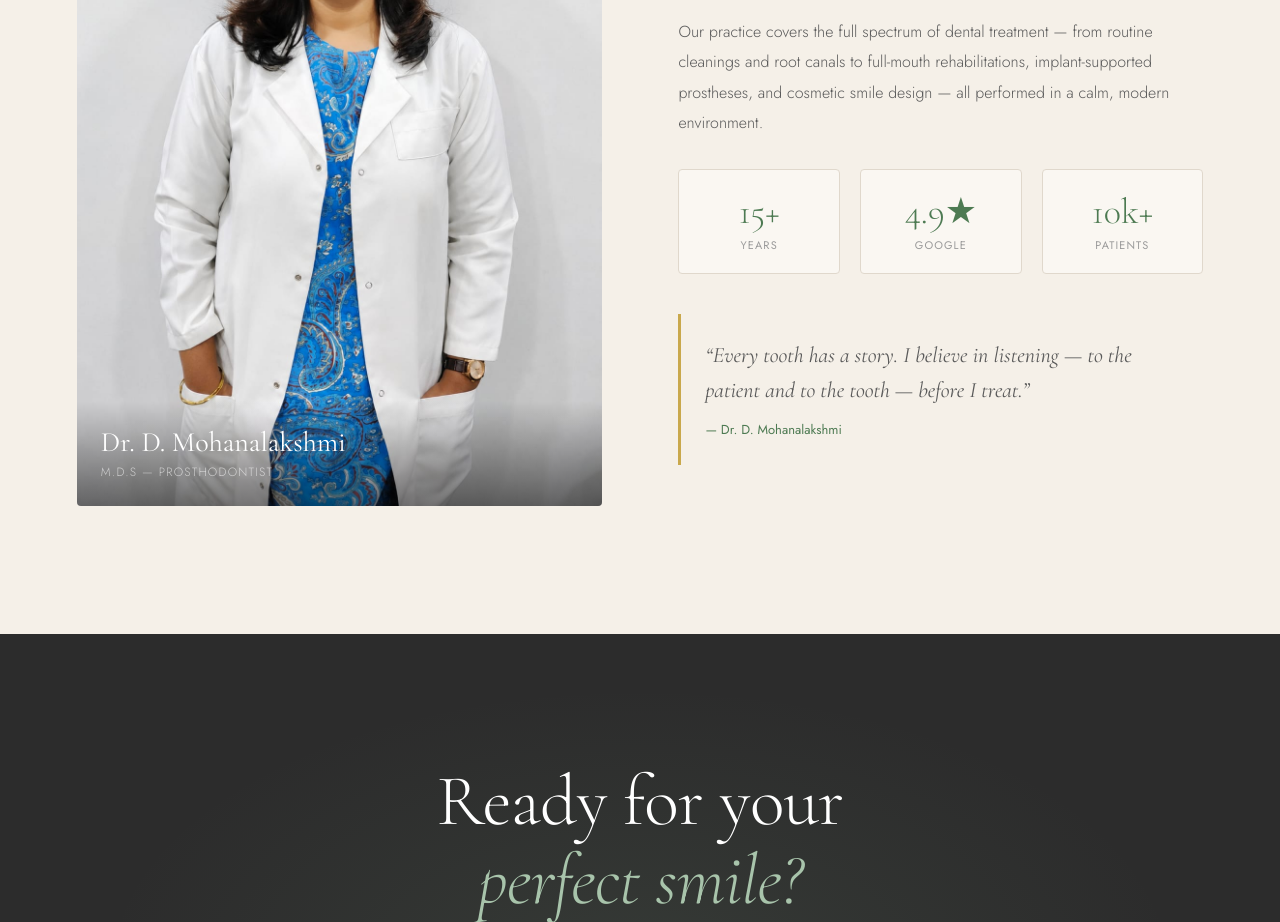
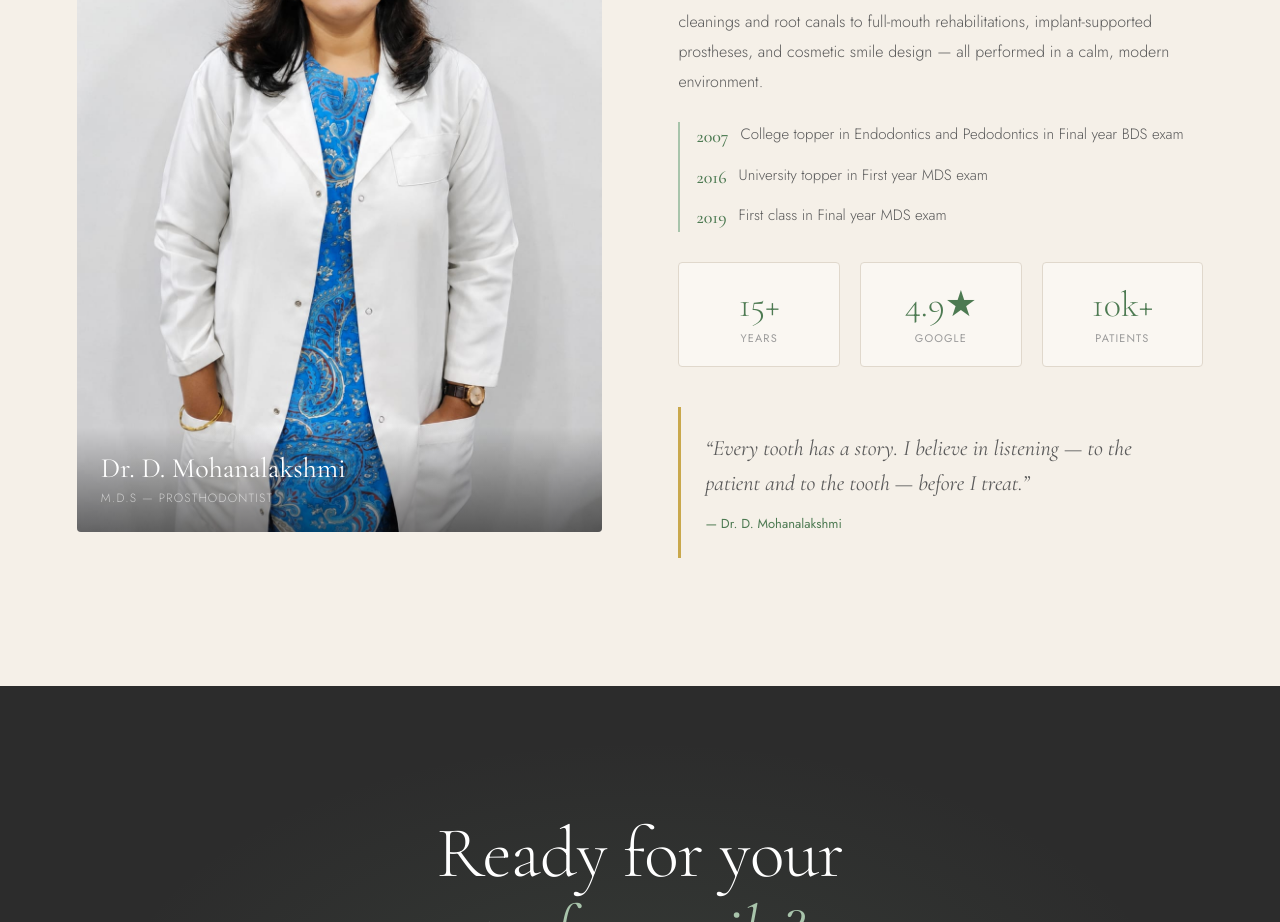
Before and after one commit to drmohanasdentalcare-art/Mohans-Dental-Clicnic, a Next.js app: page /about in a window 1280 px wide. Shown: the part 820-1742 px from the top of the page. Built offline with nearby package versions, Linux system fonts and the light colour scheme.

Commit message:
Achivements added

```diff
--- a/app/about/about.module.css
+++ b/app/about/about.module.css
@@ -7,6 +7,10 @@
 .aboutOverlay span{font-size:12px;font-weight:300;letter-spacing:.1em;text-transform:uppercase;color:rgba(255,255,255,.6)}
 .aboutRight h3{font-family:'Cormorant Garamond',serif;font-size:clamp(24px,3vw,36px);font-weight:300;margin-bottom:20px;color:var(--charcoal)}
 .aboutRight p{font-size:clamp(14px,1.3vw,16px);font-weight:300;line-height:1.9;color:var(--mid);margin-bottom:16px}
+.achievements{margin:24px 0;padding-left:16px;border-left:2px solid var(--sage-light)}
+.achievement{display:flex;align-items:flex-start;gap:12px;margin-bottom:12px;font-size:clamp(13px,1.2vw,15px);font-weight:300;color:var(--mid);line-height:1.6}
+.achievement:last-child{margin-bottom:0}
+.achievementYear{font-family:'Cormorant Garamond',serif;font-size:clamp(16px,1.5vw,18px);font-weight:500;color:var(--sage-dark);white-space:nowrap}
 .highlights{display:grid;grid-template-columns:repeat(3,1fr);gap:20px;margin-top:30px}
 .highlight{text-align:center;padding:20px 10px;border:1px solid var(--border);border-radius:4px;background:var(--ivory);transition:transform .3s}
 .highlight:hover{transform:translateY(-4px)}
--- a/app/about/page.tsx
+++ b/app/about/page.tsx
@@ -35,6 +35,21 @@ export default function AboutPage() {
               <h3>Specialist care for lasting smiles</h3>
               <p>Dr. D. Mohanalakshmi (M.D.S — Prosthodontics, Crown &amp; Bridge) is a specialist in restoring teeth and designing smiles. With over 15 years of clinical experience, she combines precision with a gentle, patient-first approach.</p>
               <p>Our practice covers the full spectrum of dental treatment — from routine cleanings and root canals to full-mouth rehabilitations, implant-supported prostheses, and cosmetic smile design — all performed in a calm, modern environment.</p>
+
+              <div className={styles.achievements}>
+                <div className={styles.achievement}>
+                  <span className={styles.achievementYear}>2007</span>
+                  <span>College topper in Endodontics and Pedodontics in Final year BDS exam</span>
+                </div>
+                <div className={styles.achievement}>
+                  <span className={styles.achievementYear}>2016</span>
+                  <span>University topper in First year MDS exam</span>
+                </div>
+                <div className={styles.achievement}>
+                  <span className={styles.achievementYear}>2019</span>
+                  <span>First class in Final year MDS exam</span>
+                </div>
+              </div>
               <div className={styles.highlights}>
                 <div className={styles.highlight}><div className={styles.highlightNum}>15+</div><div className={styles.highlightLabel}>Years</div></div>
                 <div className={styles.highlight}><div className={styles.highlightNum}>4.9★</div><div className={styles.highlightLabel}>Google</div></div>
```
